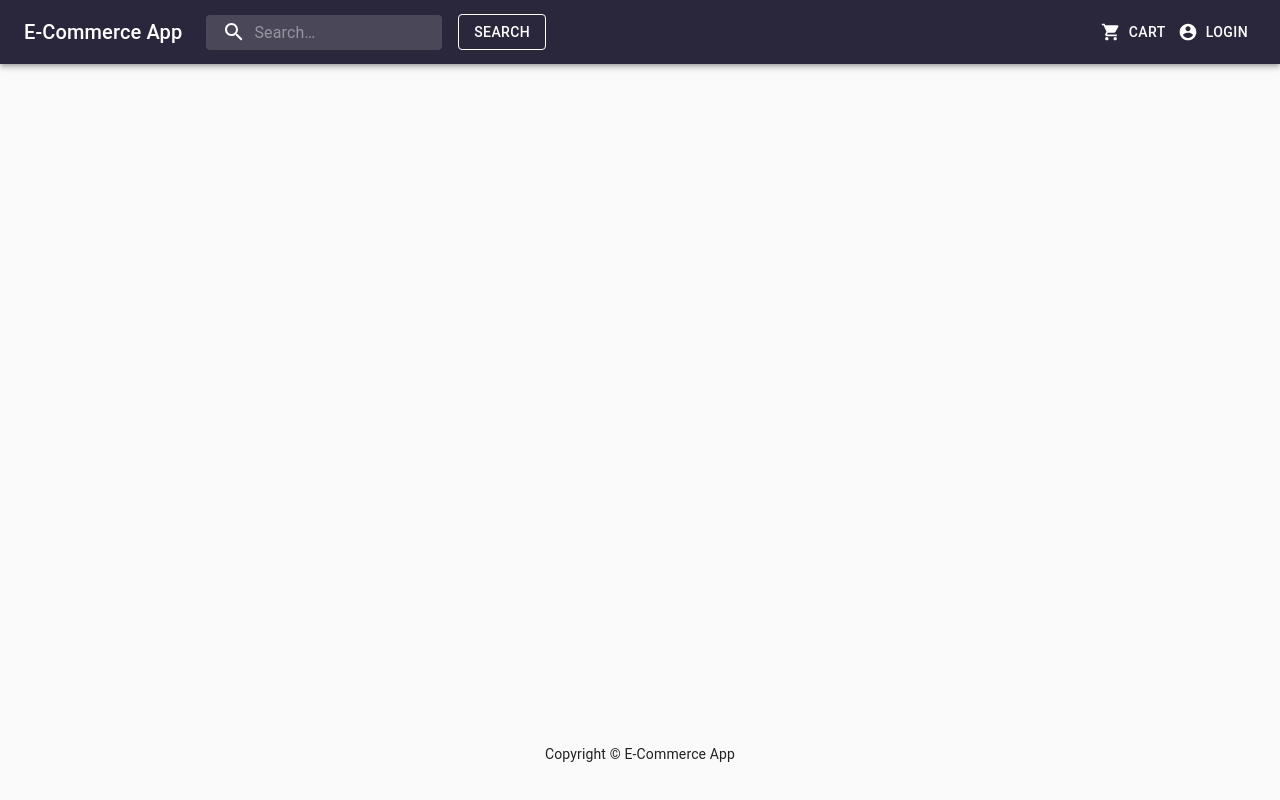
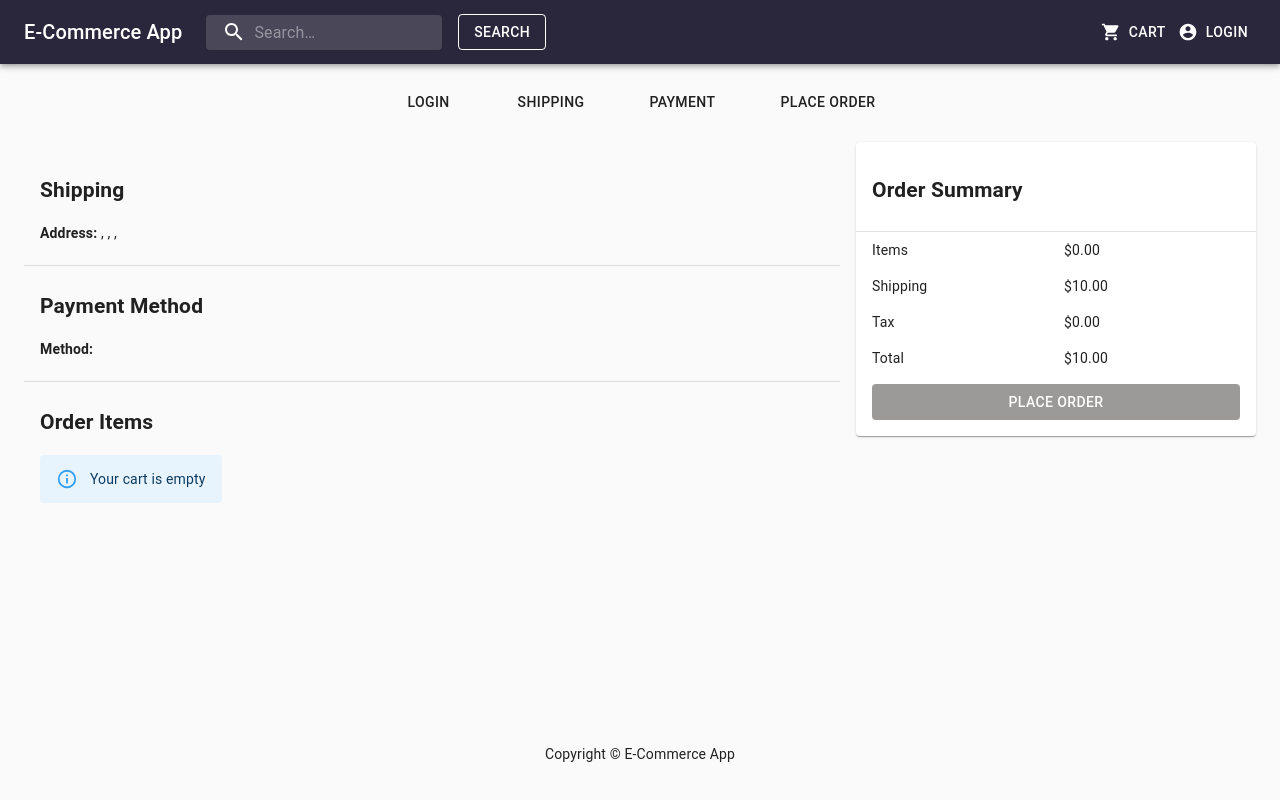
Before and after one commit to nihardarji/E-Commerce, a React (Create React App) app in the folder frontend/: page /placeorder in a window 1280 px wide. Built offline with nearby package versions, Linux system fonts and the light colour scheme.

Commit message:
added placeorder screen

```diff
--- a/frontend/src/App.js
+++ b/frontend/src/App.js
@@ -11,6 +11,7 @@
 import ProfileScreen from './screens/ProfileScreen'
 import ShippingScreen from './screens/ShippingScreen'
 import PaymentScreen from './screens/PaymentScreen'
+import PlaceOrderScreen from './screens/PlaceOrderScreen'
 
 const App = () => {
   return (
@@ -19,6 +20,7 @@
       <main>
         <Container>
           <Route path='/shipping' component={ShippingScreen} />
+          <Route path='/placeorder' component={PlaceOrderScreen} />
           <Route path='/payment' component={PaymentScreen} />
           <Route path='/login' component={LoginScreen} />
           <Route path='/register' component={RegisterScreen} />
--- a/frontend/src/components/CheckoutSteps.js
+++ b/frontend/src/components/CheckoutSteps.js
@@ -1,8 +1,5 @@
 import React from 'react'
-import { AppBar, BottomNavigation, BottomNavigationAction, Box, Button, makeStyles, Toolbar } from '@material-ui/core'
-import RestoreIcon from '@material-ui/icons/Restore';
-import FavoriteIcon from '@material-ui/icons/Favorite';
-import LocationOnIcon from '@material-ui/icons/LocationOn';
+import { Box, Button, makeStyles, Toolbar } from '@material-ui/core'
 import { Link } from 'react-router-dom'
 
 const useStyles = makeStyles({
@@ -14,7 +11,7 @@
     const classes = useStyles()
 
     return (
-        <AppBar position='static' color='inherit'>
+        <div position='static' color='inherit'>
             <Toolbar>
                 <Box className={classes.title} style={{display: 'flex', justifyContent:'space-around'}}>
                     <Box>
@@ -40,14 +37,14 @@
                     </Box>
                     <Box>
                         {step4 ? (
-                            <Button><Link className='linkStyle' to='/placeorder'>Placeorder</Link></Button>
+                            <Button><Link className='linkStyle' to='/placeorder'>Place Order</Link></Button>
                         ) : (
-                            <Button disabled style={{opacity: 0.5}}>Placeorder</Button>
+                            <Button disabled style={{opacity: 0.5}}>Place Order</Button>
                         )}
                     </Box>
                 </Box>
             </Toolbar>
-        </AppBar>
+        </div>
     )
 }
 
--- a/frontend/src/components/Header.js
+++ b/frontend/src/components/Header.js
@@ -18,7 +18,7 @@
     },
     title: {
         display: 'none',
-        [theme.breakpoints.up('sm')]: {
+        [theme.breakpoints.up('md')]: {
           display: 'block',
         },
     },
--- a/frontend/src/reducers/cartReducers.js
+++ b/frontend/src/reducers/cartReducers.js
@@ -36,6 +36,7 @@
                 ...state,
                 paymentMethod: action.payload
             }
+
         default:
             return state
     }
--- /dev/null
+++ b/frontend/src/screens/PlaceOrderScreen.js
@@ -0,0 +1,149 @@
+import { Box, Button, Card, Divider, Grid, List, ListItem, makeStyles } from '@material-ui/core'
+import React from 'react'
+import { useDispatch, useSelector } from 'react-redux'
+import CheckoutSteps from '../components/CheckoutSteps'
+import FormContainer from '../components/FormContainer'
+import Message from '../components/Message'
+import { Link } from 'react-router-dom'
+
+const useStyles = makeStyles({
+    disabledButton:{
+        opacity: 0.5
+    }
+})
+
+const PlaceOrderScreen = () => {
+    const classes = useStyles()
+
+    const cart = useSelector(state => state.cart)
+
+    // Calculate prices
+
+    const addDecimal = num => {
+        return (Math.round(num * 100)/100).toFixed(2)
+    }
+    cart.itemsPrice = addDecimal(cart.cartItems.reduce((acc, item) => acc + item.price * item.qty, 0))
+    cart.shippingPrice = addDecimal(cart.itemsPrice > 100 ? 0 : 10)
+    cart.taxPrice = addDecimal(Number((0.15 * cart.itemsPrice).toFixed(2)))
+    cart.totalPrice = (Number(cart.itemsPrice) + Number(cart.shippingPrice) + Number(cart.taxPrice)).toFixed(2)
+
+    const placeOrderHandler = () => {
+
+    }
+
+    return (
+        <>
+            <FormContainer><CheckoutSteps step1 step2 step3 step4 /></FormContainer>
+            <Grid container spacing={2}>
+                <Grid item md={8}>
+                    <List>
+                        <ListItem>
+                            <Box component='div'>
+                                <h2>Shipping</h2>
+                                <p>
+                                    <strong>Address: </strong>
+                                    {cart.shippingAddress.address}, {cart.shippingAddress.city}, {cart.shippingAddress.postalCode}, {cart.shippingAddress.country}
+                                </p>
+                            </Box>
+                        </ListItem>
+                        <Divider/>
+
+                        <ListItem>
+                            <Box component='div'>
+                                <h2>Payment Method</h2>
+                                <p>
+                                    <strong>Method: </strong>
+                                    {cart.paymentMethod}
+                                </p>
+                            </Box>
+                        </ListItem>
+                        <Divider/>
+
+                        <ListItem>
+                            <Box component='div'>
+                                <h2>Order Items</h2>
+                                {cart.cartItems.length === 0 ? (
+                                    <Message>Your cart is empty</Message>
+                                ) : (
+                                    <List>
+                                        {cart.cartItems.map((item, index) => (
+                                            <ListItem key={index}>
+                                                <Grid container spacing={2}>
+                                                    <Grid item md={1}>
+                                                        <img src={item.image} alt={item.name} width='100%' height='auto' />
+                                                    </Grid>
+                                                    <Grid item md>
+                                                        <Link to={`/product/${item.product}`} className='linkStyle'>
+                                                            {item.name}
+                                                        </Link>
+                                                    </Grid>
+                                                    <Grid item md={4}>
+                                                        {item.qty} x ${item.price} = ${item.qty * item.price}
+                                                    </Grid>
+                                                </Grid>
+                                            </ListItem>
+                                        ))}
+                                    </List>
+                                )}
+                            </Box>
+                        </ListItem>
+                    </List>
+                </Grid>
+                <Grid item md={4}>
+                    <Card>
+                        <List>
+                            <ListItem>
+                                <h2>Order Summary</h2>
+                            </ListItem>
+                            <Divider/>
+
+                            <ListItem>
+                                <Grid container spacing={2}>
+                                    <Grid item xs>Items</Grid>
+                                    <Grid item xs>${cart.itemsPrice}</Grid>
+                                </Grid>
+                            </ListItem>
+
+                            <ListItem>
+                                <Grid container spacing={2}>
+                                    <Grid item xs>Shipping</Grid>
+                                    <Grid item xs>${cart.shippingPrice}</Grid>
+                                </Grid>
+                            </ListItem>
+
+                            <ListItem>
+                                <Grid container spacing={2}>
+                                    <Grid item xs>Tax</Grid>
+                                    <Grid item xs>${cart.taxPrice}</Grid>
+                                </Grid>
+                            </ListItem>
+
+                            <ListItem>
+                                <Grid container spacing={2}>
+                                    <Grid item xs>Total</Grid>
+                                    <Grid item xs>${cart.totalPrice}</Grid>
+                                </Grid>
+                            </ListItem>
+
+                            <ListItem>
+                                <Button
+                                    classes={{ disabled: classes.disabledButton}}
+                                    style={{ backgroundColor: '#393836', color: '#fff'}}
+                                    fullWidth
+                                    variant='contained'
+                                    disabled={cart.cartItems.length === 0}
+                                    onClick={placeOrderHandler}
+                                >
+                                    Place Order
+                                </Button>
+                            </ListItem>
+                        </List>
+                    </Card>
+                </Grid>
+            </Grid>
+
+        </>
+    )
+}
+
+export default PlaceOrderScreen
```
